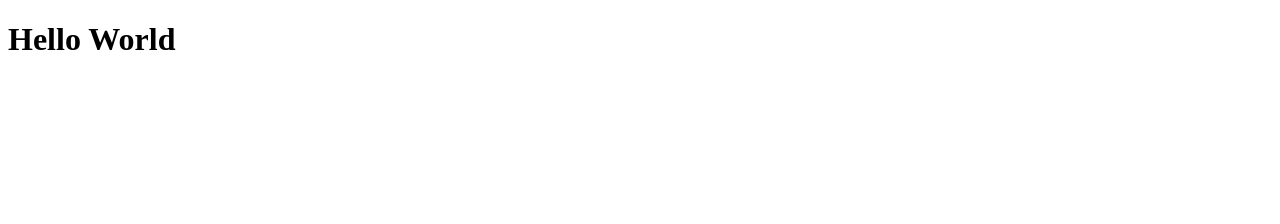
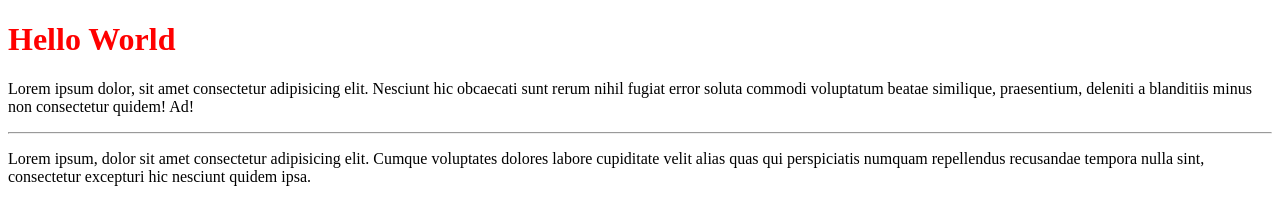
Before and after one commit to Littlestar2104/belajargit, a plain HTML site: page index.html in a window 1280 px wide. Drawn offline with Linux system fonts and the light colour scheme.

Commit message:
coba commit 2

```diff
--- a/index.html
+++ b/index.html
@@ -4,8 +4,17 @@
     <meta charset="UTF-8">
     <meta name="viewport" content="width=device-width, initial-scale=1.0">
     <title>Hello World!</title>
+    <link rel="stylesheet" href="style.css">
 </head>
+<style>
+    h1{
+        color: red;
+    }
+</style>
 <body>
     <h1>Hello World</h1>
+    <p>Lorem ipsum dolor, sit amet consectetur adipisicing elit. Nesciunt hic obcaecati sunt rerum nihil fugiat error soluta commodi voluptatum beatae similique, praesentium, deleniti a blanditiis minus non consectetur quidem! Ad!</p>
+    <hr>
+    <p>Lorem ipsum, dolor sit amet consectetur adipisicing elit. Cumque voluptates dolores labore cupiditate velit alias quas qui perspiciatis numquam repellendus recusandae tempora nulla sint, consectetur excepturi hic nesciunt quidem ipsa.</p>
 </body>
 </html>
```
Also changed, not shown: style.css (added).
